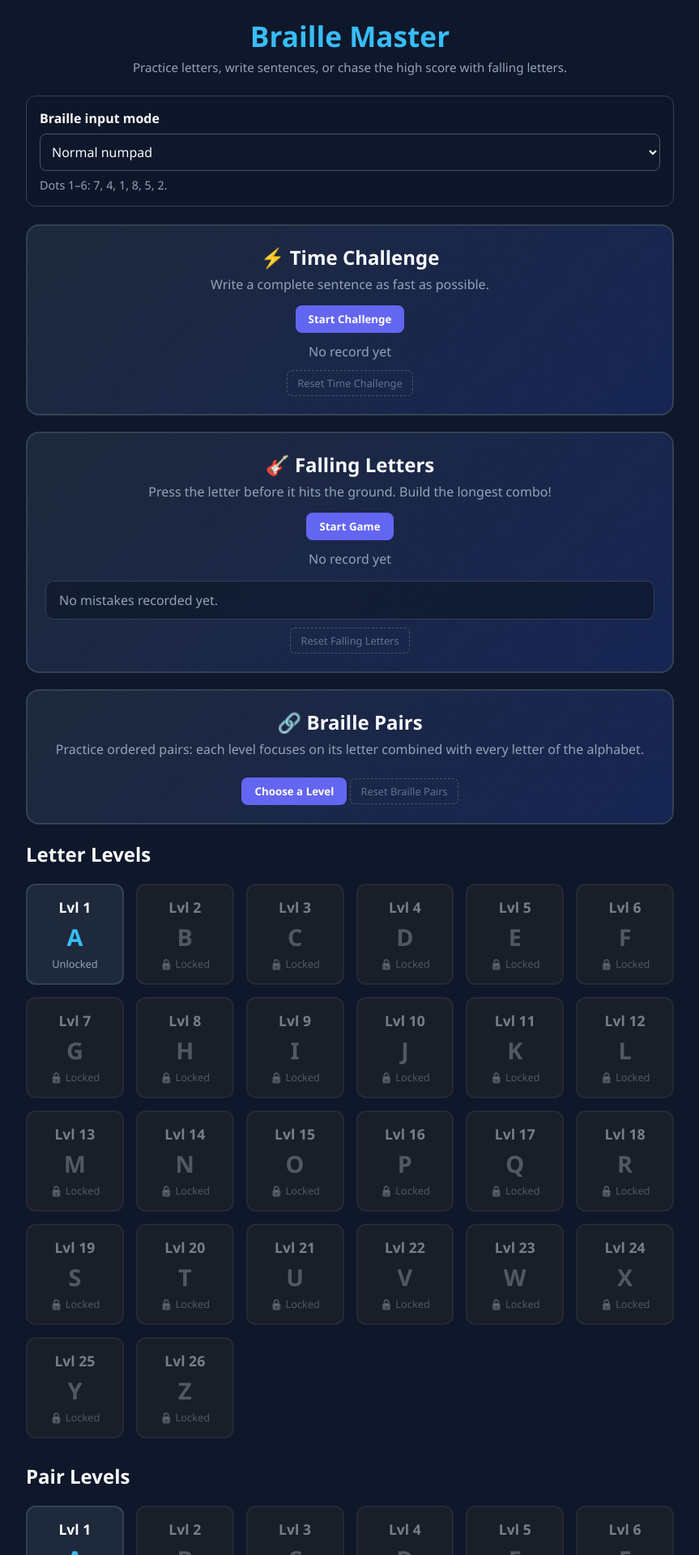
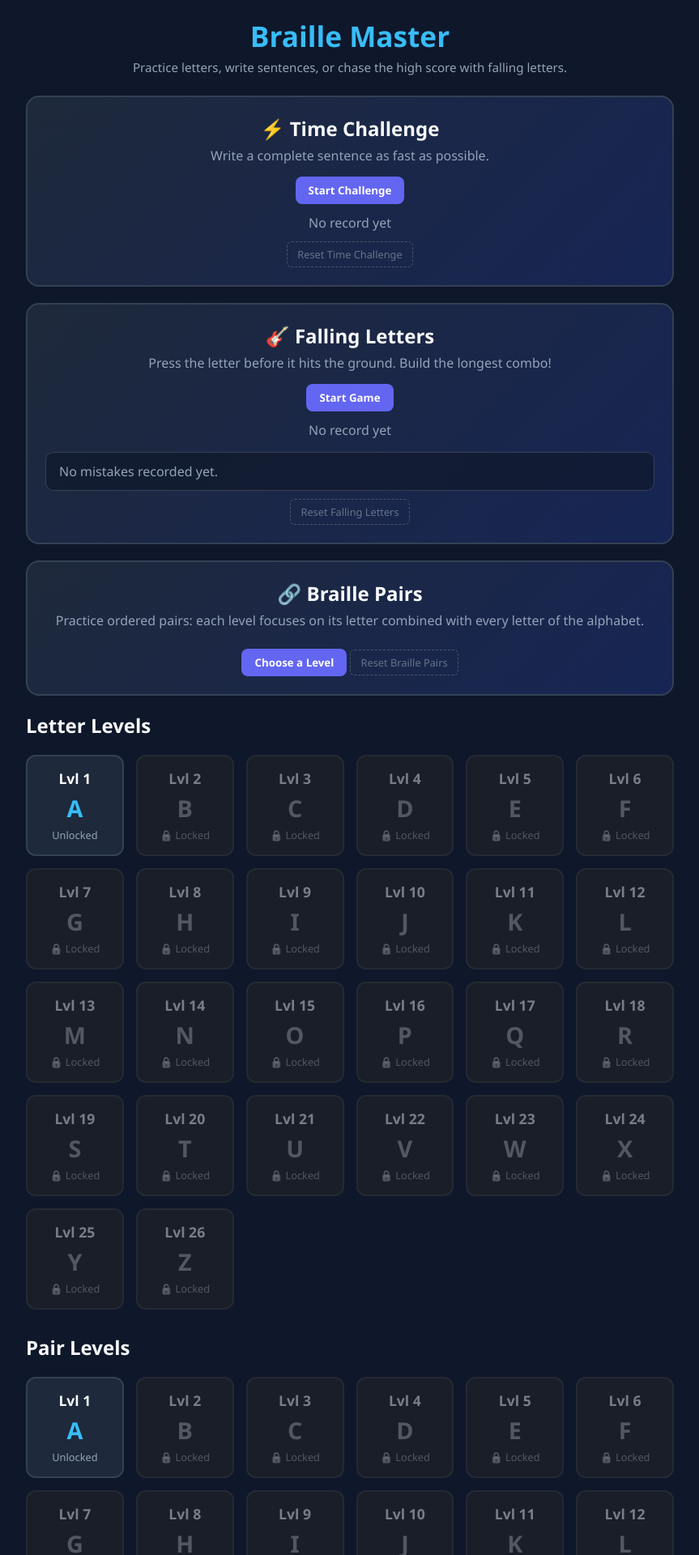
Before and after one commit to iacoposk8/iacoposk8.github.io, a Jekyll site: the page projects/learn-braille.html, which Jekyll copies as it is, in a window 1280 px wide. Shown: the top 1920 px of the page at 81% size, without its empty margins (208-1071 px from the left). Built offline with Jekyll 4.4.1, drawn with Linux system fonts in a browser that asks for light colours; some of the changed lines change nothing that is shown.

Commit message:
Simplify Braille game input

```diff
--- a/projects/learn-braille.html
+++ b/projects/learn-braille.html
@@ -459,19 +459,6 @@
     .rush-leaderboard h3 { color: var(--text-main); font-size: 1rem; margin-bottom: 6px; }
     .rush-leaderboard ol { padding-left: 22px; line-height: 1.6; }
     .mode-reset { margin-top: 10px; }
-    .input-mode-picker {
-      margin-bottom: 22px;
-      padding: 16px;
-      background: rgba(15, 23, 42, 0.7);
-      border: 1px solid #334155;
-      border-radius: 12px;
-    }
-    .input-mode-picker label { display: block; font-weight: 800; margin-bottom: 8px; }
-    .input-mode-picker select {
-      width: 100%; padding: 10px; border-radius: 8px; border: 1px solid #475569;
-      background: #0f172a; color: var(--text-main); font-size: 1rem;
-    }
-    .input-mode-help { color: var(--text-muted); margin-top: 8px; font-size: 0.9rem; }
 
     @media (max-width: 600px) {
       .game-card { padding: 18px; }
@@ -490,17 +477,6 @@
 
     <!-- SCHERMATA 1: MENU DEI LIVELLI -->
     <div id="view-levels">
-      <div class="input-mode-picker">
-        <label for="input-mode">Braille input mode</label>
-        <select id="input-mode" onchange="setInputMode(this.value)">
-          <option value="normal">Normal numpad</option>
-          <option value="reverse">Reverse numpad (X-axis flip)</option>
-          <option value="one-hand">One-hand keyboard (AWEFCV)</option>
-          <option value="inline">Inline keyboard (QWERCV)</option>
-          <option value="inline-reverse">Reverse inline keyboard (QWERCV)</option>
-        </select>
-        <div class="input-mode-help" id="input-mode-help"></div>
-      </div>
       <div class="mode-card">
         <h2>⚡ Time Challenge</h2>
         <p>Write a complete sentence as fast as possible.</p>
@@ -572,7 +548,7 @@
         </div>
 
         <div class="hint-banner" id="hint-banner">
-          Type the Braille combination from memory
+          Type the letter normally or use its Braille combination
         </div>
       </div>
     </div>
@@ -658,94 +634,33 @@
       'z': [1, 3, 5, 6]
     };
 
-    const INPUT_MODES = {
-      normal: {
-        help: 'Dots 1–6: 7, 4, 1, 8, 5, 2.',
-        keys: {'Numpad7': [1], 'Numpad4': [2], 'Numpad1': [3], 'Numpad8': [4], 'Numpad5': [5], 'Numpad2': [6]}
-      },
-      reverse: {
-        help: 'Keypad flipped top-to-bottom on the X axis. D = 125; Z = 5817.',
-        keys: {'Numpad1': [1], 'Numpad4': [2], 'Numpad7': [3], 'Numpad2': [4], 'Numpad5': [5], 'Numpad8': [6]}
-      },
-      'one-hand': {
-        help: 'V supplies dots 3+6, or only dot 6 for W. D = WEF; U = WV; W = EAFV; Z = WFV.',
-        keys: {'KeyW': [1], 'KeyA': [2], 'KeyC': [3], 'KeyE': [4], 'KeyF': [5], 'KeyV': [3, 6]}
-      },
-      inline: {
-        help: 'V supplies dots 3+6, or only dot 6 for W. D = WER; U = WV; W = EQRV; Z = WRV.',
-        keys: {'KeyW': [1], 'KeyQ': [2], 'KeyC': [3], 'KeyE': [4], 'KeyR': [5], 'KeyV': [3, 6]}
-      },
-      'inline-reverse': {
-        help: 'Dots 1–5: R, E, C, W, Q. V supplies dots 3+6, or only dot 6 for W. U = RV; W = EWQV.',
-        keys: {'KeyR': [1], 'KeyE': [2], 'KeyC': [3], 'KeyW': [4], 'KeyQ': [5], 'KeyV': [3, 6]}
-      }
+    const INPUT_KEYS = {
+      'Numpad7': [1], 'Numpad4': [2], 'Numpad1': [3],
+      'Numpad8': [4], 'Numpad5': [5], 'Numpad2': [6]
     };
-    const INPUT_MODE_KEY = 'braille_input_mode';
-    let inputMode = localStorage.getItem(INPUT_MODE_KEY) || 'normal';
-
-    function scopedStorageKey(baseKey) {
-      return `${baseKey}_${inputMode}`;
-    }
 
     function getModeStorage(baseKey) {
-      const scopedValue = localStorage.getItem(scopedStorageKey(baseKey));
-      if (scopedValue !== null) return scopedValue;
-      return inputMode === 'normal' ? localStorage.getItem(baseKey) : null;
+      return localStorage.getItem(baseKey) ?? localStorage.getItem(`${baseKey}_normal`);
     }
 
     function setModeStorage(baseKey, value) {
-      localStorage.setItem(scopedStorageKey(baseKey), value);
+      localStorage.setItem(baseKey, value);
     }
 
     function removeModeStorage(baseKey) {
-      localStorage.removeItem(scopedStorageKey(baseKey));
-      if (inputMode === 'normal') localStorage.removeItem(baseKey);
-    }
-
-    function setInputMode(mode) {
-      inputMode = Object.prototype.hasOwnProperty.call(INPUT_MODES, mode) ? mode : 'normal';
-      localStorage.setItem(INPUT_MODE_KEY, inputMode);
-      resetChordState();
-      const picker = document.getElementById('input-mode');
-      const help = document.getElementById('input-mode-help');
-      if (picker) picker.value = inputMode;
-      if (help) help.textContent = INPUT_MODES[inputMode].help;
-      loadModeProgress();
-      renderLevelsGrid();
+      localStorage.removeItem(baseKey);
+      localStorage.removeItem(`${baseKey}_normal`);
     }
 
     function getInputDots(code) {
-      return INPUT_MODES[inputMode].keys[code] || null;
-    }
-
-    function keyLabel(code) {
-      return code.replace(/^Numpad/, '').replace(/^Key/, '');
+      return INPUT_KEYS[code] || null;
     }
 
     function keysForDots(dots) {
-      if (dots.length === 4 && dots.join(',') === '2,4,5,6') {
-        if (inputMode === 'one-hand') return ['E', 'A', 'F', 'V'];
-        if (inputMode === 'inline') return ['E', 'Q', 'R', 'V'];
-        if (inputMode === 'inline-reverse') return ['E', 'W', 'Q', 'V'];
-      }
-      const keys = [];
-      const alphabeticMode = inputMode === 'one-hand' || inputMode === 'inline' || inputMode === 'inline-reverse';
-      const vCoversThreeAndSix = alphabeticMode && dots.includes(3) && dots.includes(6);
-      dots.forEach(dot => {
-        if (vCoversThreeAndSix && dot === 3) {
-          keys.push('V');
-          return;
-        }
-        if (vCoversThreeAndSix && dot === 6) return;
-        if (alphabeticMode && dot === 6) {
-          keys.push('V');
-          return;
-        }
-        const entry = Object.entries(INPUT_MODES[inputMode].keys)
-          .find(([, mappedDots]) => mappedDots.length === 1 && mappedDots[0] === dot);
-        keys.push(entry ? keyLabel(entry[0]) : '?');
+      return dots.map(dot => {
+        const entry = Object.entries(INPUT_KEYS).find(([, mappedDots]) => mappedDots[0] === dot);
+        return entry ? entry[0].replace('Numpad', '') : '?';
       });
-      return keys;
     }
 
     // Reverse table: dot combination -> letter (derived from BRAILLE_DOTS)
@@ -803,11 +718,6 @@
     function commitChord() {
       chordTimer = null;
       if (currentChordDots.size === 0) return;
-      if ((inputMode === 'one-hand' || inputMode === 'inline' || inputMode === 'inline-reverse') &&
-          currentChordCodes.has('KeyV') && !currentChordCodes.has('KeyC') &&
-          [2, 3, 4, 5, 6].every(dot => currentChordDots.has(dot)) && currentChordDots.size === 5) {
-        currentChordDots.delete(3);
-      }
       const signature = Array.from(currentChordDots).sort((a, b) => a - b).join(',');
       currentChordDots.clear();
       currentChordCodes.clear();
@@ -1373,7 +1283,7 @@
       // Reset the hint message
       const banner = document.getElementById('hint-banner');
       banner.className = 'hint-banner';
-      banner.innerHTML = isPairMode ? 'Type the two letters of the pair in sequence' : 'Type the Braille combination from memory';
+      banner.innerHTML = isPairMode ? 'Type the two letters normally or with Braille chords' : 'Type the letter normally or use its Braille combination';
     }
 
     // Show the correct combination only after an error
@@ -1503,7 +1413,7 @@
       }
       if (!isGameActive) return;
 
-      // Accumulate the Braille chord using the selected input layout.
+      // Accumulate a Braille chord from the numeric keypad.
       if (inputDots) {
         e.preventDefault();
         if (pressedInputCodes.has(e.code)) return; // Ignore auto-repeat while the key is held.
@@ -1675,7 +1585,8 @@
     }
 
     // Initial startup
-    setInputMode(inputMode);
+    loadModeProgress();
+    renderLevelsGrid();
   </script>
 </body>
 </html>
```
